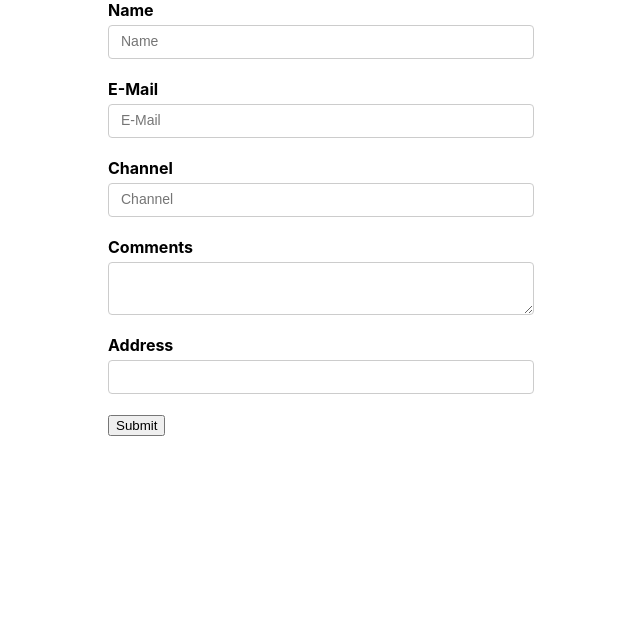
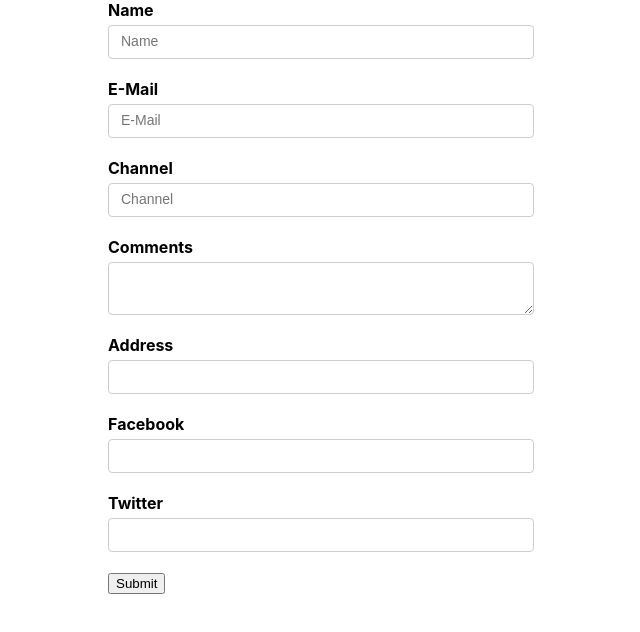
Before and after one commit to premrajah/react-formik, a React (Create React App) app: page / in a window 1280 px wide. Shown: the top 632 px of the page, without its empty margins (319-959 px from the left). Built offline with nearby package versions, Linux system fonts and the light colour scheme.

Commit message:
added nested objects

```diff
--- a/src/components/YouTubeForm.js
+++ b/src/components/YouTubeForm.js
@@ -9,6 +9,10 @@
     channel: "",
     comments: "",
     address: "",
+    social: {
+        facebook: "",
+        twitter: ""
+    }
 }
 
 const onSubmit = values => {
@@ -49,7 +53,7 @@
                 <div className="form-control">
                     <label htmlFor="channel">Channel</label>
                     <Field type="text" id="channel" name="channel" placeholder="Channel" />
-                    <ErrorMessage name="channel" />
+                    <ErrorMessage name="channel" component={TextError} />
 
                 </div>
 
@@ -74,6 +78,16 @@
                     </Field>
                 </div>
 
+                <div className="form-control">
+                    <label htmlFor="facebook">Facebook</label>
+                    <Field type="text" id="facebook" name="social.facebook" />
+                </div>
+
+                <div className="form-control">
+                    <label htmlFor="twitter">Twitter</label>
+                    <Field type="text" id="twitter" name="social.twitter" />
+                </div>
+
                 <button type="submit">Submit</button>
 
             </Form>
```
